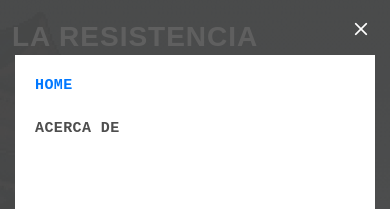
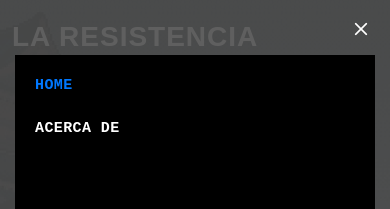
Before and after one commit to x-chama-x/LaResistenciaPagina, a plain HTML site: page index.html in a window 390 px wide. Both pictures are taken after a click on the icon 364 px from the left and 36 px from the top of the page. Shown: the top 209 px of the page. Drawn offline with Linux system fonts and the light colour scheme; a web font is replaced by a local one.

Commit message:
cambios menores

```diff
--- a/assets/css/style.css
+++ b/assets/css/style.css
@@ -1,10 +1,3 @@
-/**
-* Template Name: DevFolio
-* Updated: Jan 29 2024 with Bootstrap v5.3.2
-* Template URL: https://bootstrapmade.com/devfolio-bootstrap-portfolio-html-template/
-* Author: BootstrapMade.com
-* License: https://bootstrapmade.com/license/
-*/
 
 /*--------------------------------------------------------------
 # General
@@ -396,7 +389,7 @@ a:hover {
   bottom: 15px;
   left: 15px;
   padding: 10px 0;
-  background-color: #fff;
+  background-color: #000000;
   overflow-y: auto;
   transition: 0.3s;
 }
@@ -415,7 +408,7 @@ a:hover {
 .navbar-mobile a:focus {
   padding: 10px 20px;
   font-size: 15px;
-  color: #4e4e4e;
+  color: #ffffff;
 }
 
 .navbar-mobile a:hover,
```
